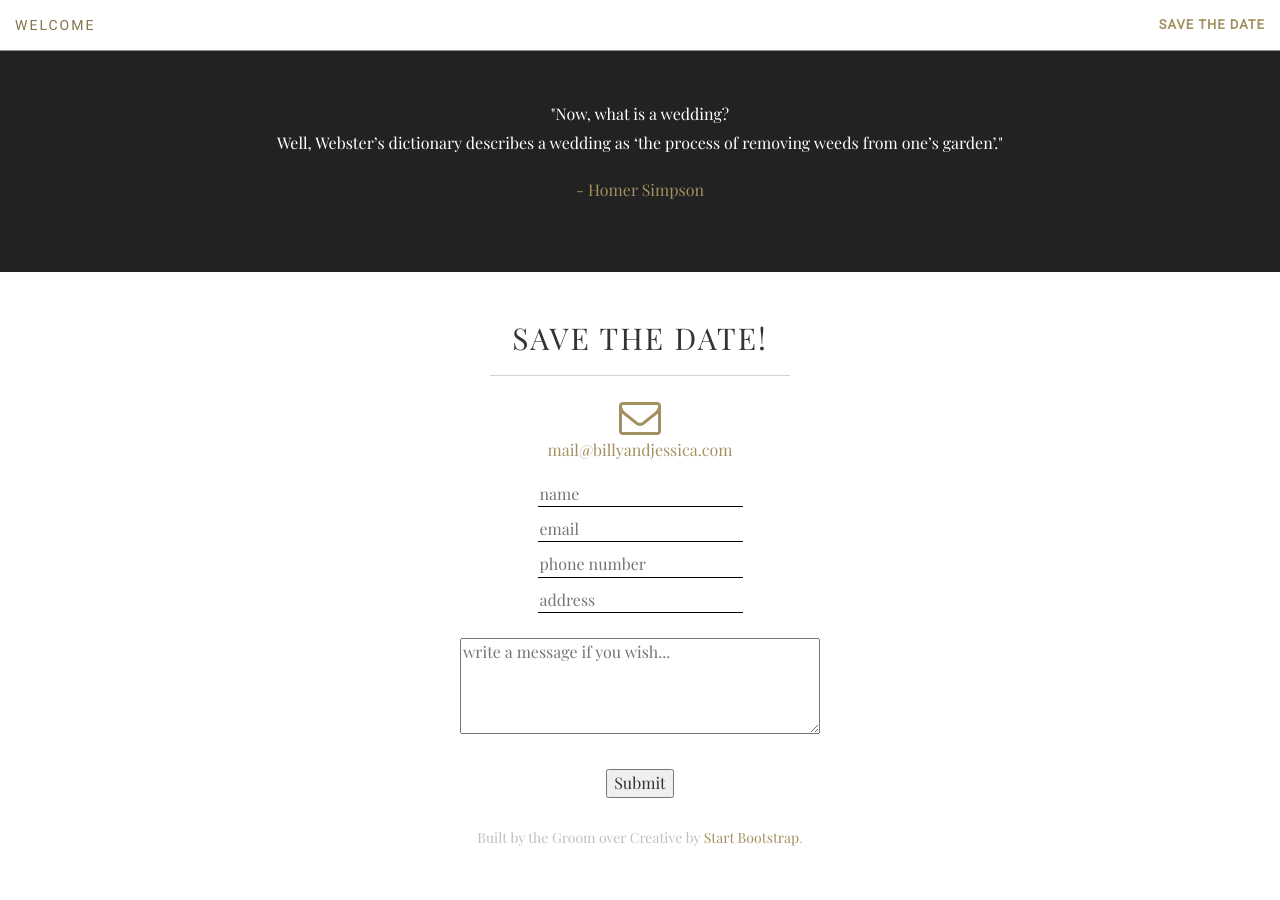
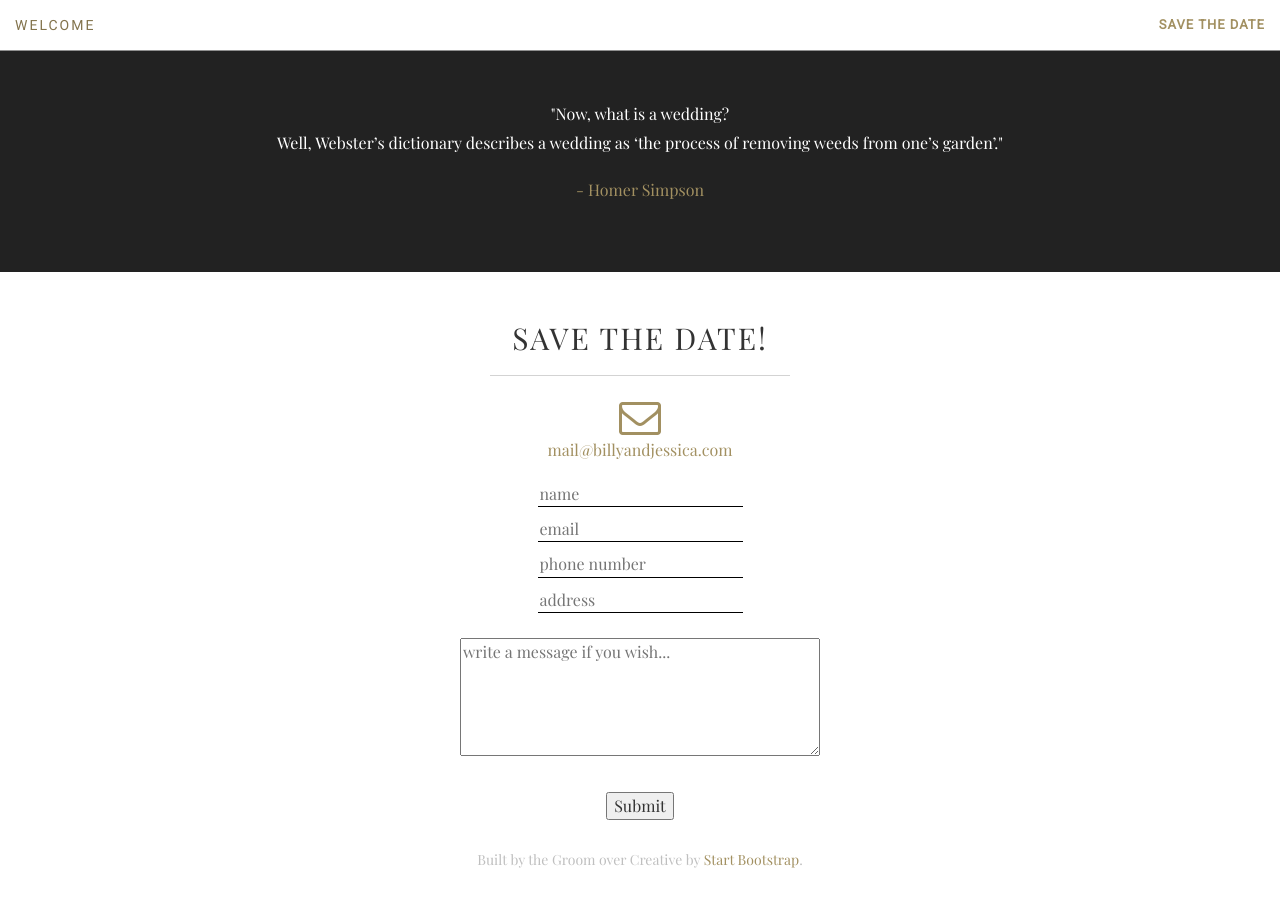
Before and after one commit to notbleh/wed-website, a Jekyll site: the page built from index.html, in a window 1280 px wide and 900 px high, scrolled down 850 px. Built offline with Jekyll 4.4.1, drawn with Linux system fonts in a browser that asks for light colours; before the commit the page ends 1728 px from its top, so only the background shows below that.

Commit message:
Update contact.html

```diff
--- a/_includes/contact.html
+++ b/_includes/contact.html
@@ -23,7 +23,7 @@
                     <input type="text" name="address" id="address" placeholder="address">
                 </div>
                 <div class="col-lg-4 col-lg-offset-4 col-md-4 col-md-offset-4 col-sm-4 col-sm-offset-4 form-group" id="std-message">
-                    <textarea name="message" id="message" placeholder="write a message if you wish..." rows="4" style="width: 100%;"></textarea>
+                    <textarea name="message" id="message" placeholder="write a message if you wish..." rows="5" style="width: 100%;"></textarea>
                 </div>
                 <div class="row form-group " id="errors"></div>
                 <div class="row">
```
